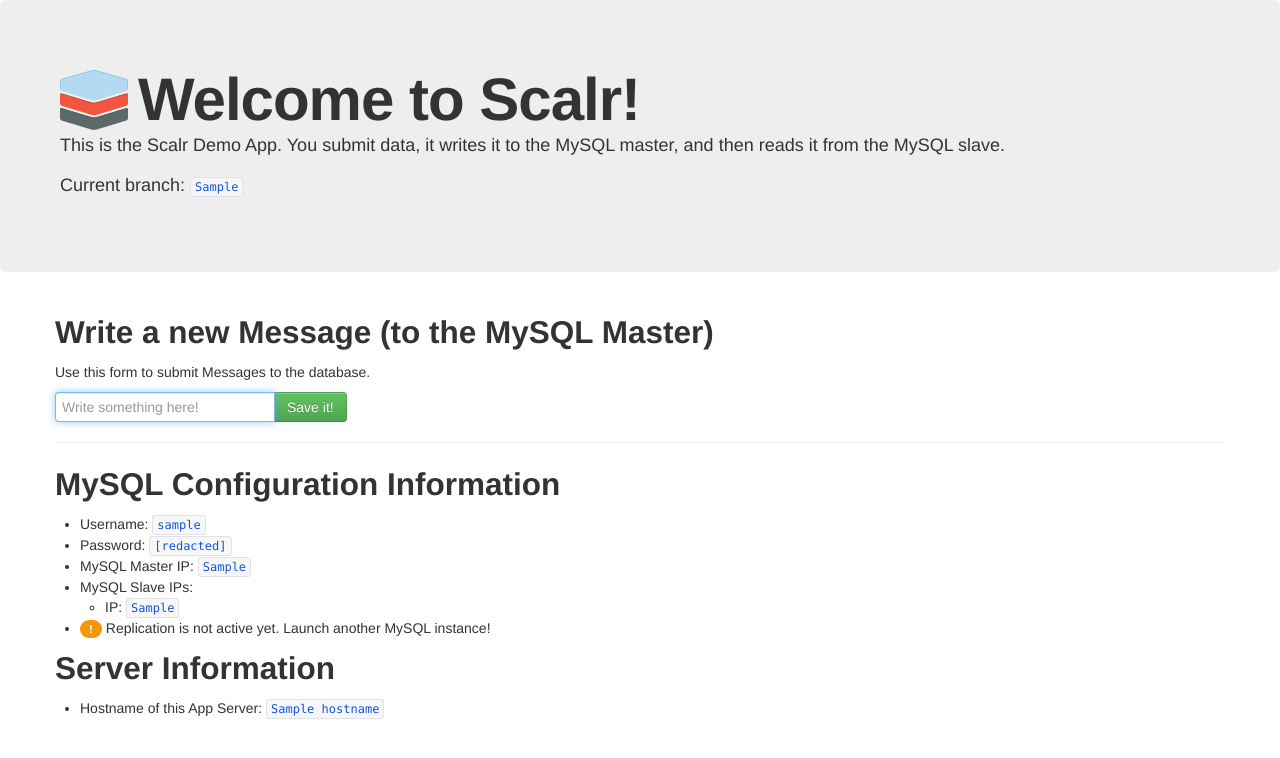
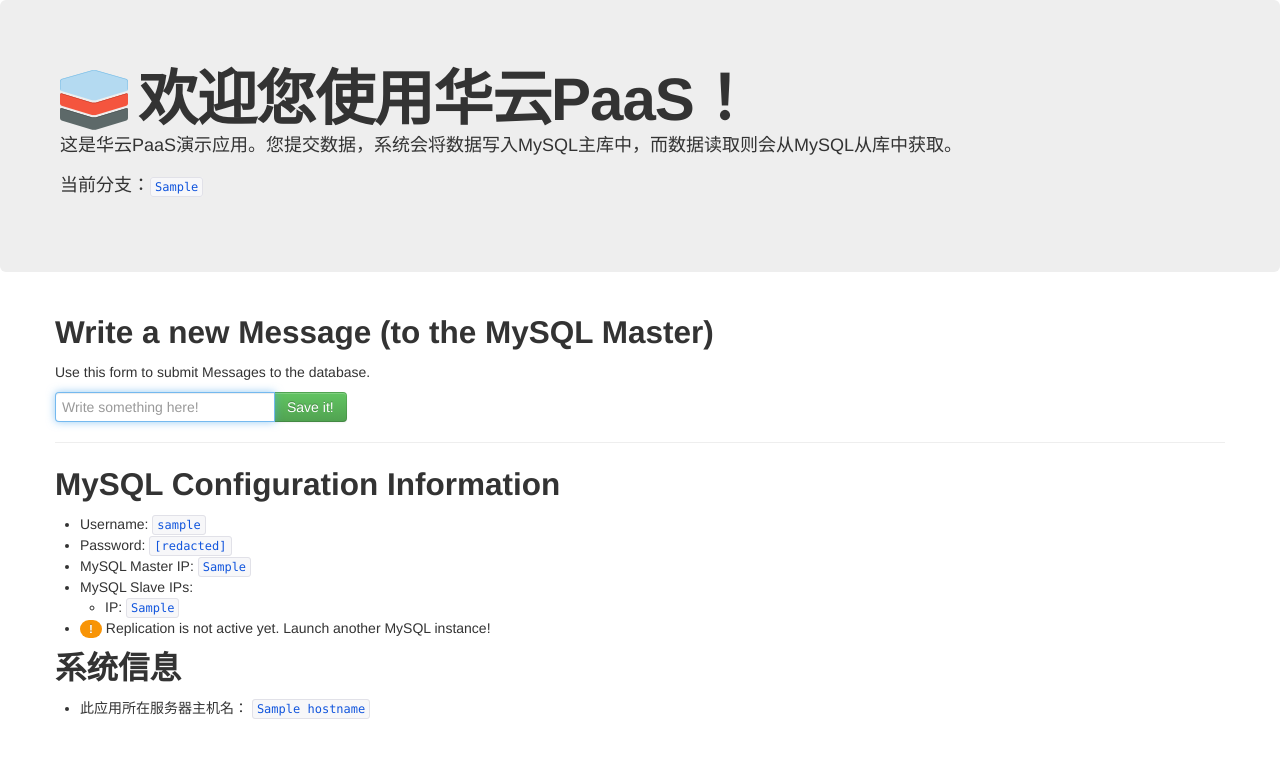
Before and after one commit to zhaming/3-tier-app, a Flask app: template app/scalr/templates/form.html in a window 1280 px wide. Shown: the top 758 px of the page. Run offline with Flask 2, Linux system fonts and the light colour scheme; the template is opened without the code that fills it: most values are stand-ins (such as "Sample title", 1, 10 or a date in 2020); parts of the project's set-up code (start-up, migrations or seed data) failed here and were passed over.

Commit message:
update by zham

```diff
--- a/app/scalr/templates/base.html
+++ b/app/scalr/templates/base.html
@@ -1,7 +1,7 @@
 <!DOCTYPE html>
 <html lang="en">
     <head>
-        <title>Scalr Demo App</title>
+        <title>华云PaaS演示应用</title>
         <link type="text/css" href="/static/css/bootstrap.css" rel="stylesheet">
         <link type="text/css" href="/static/css/bootstrap-responsive.css" rel="stylesheet">
         <link type="image/x-icon" href="/static/img/favicon.ico" rel="shortcut icon" />
@@ -11,10 +11,9 @@
     <body>
         <div class="hero-unit">
            <img src="/static/img/scalr-logo.png" alt="Scalr Logo" class="pull-left"/>
-           <h1>Welcome to Scalr!</h1>
-           <p>This is the Scalr Demo App. You submit data, it writes it to the MySQL master, and then
-              reads it from the MySQL slave.</p>
-           <p>Current branch: <code>{{ git_branch }}</code></p>
+           <h1>欢迎您使用华云PaaS！</h1>
+           <p>这是华云PaaS演示应用。您提交数据，系统会将数据写入MySQL主库中，而数据读取则会从MySQL从库中获取。</p>
+           <p>当前分支：<code>{{ git_branch }}</code></p>
         </div>
         {% for category, message in get_flashed_messages(with_categories=true) %}
           <div class="alert {% if category %}alert-{{ category }}{% endif %}">
@@ -37,9 +36,9 @@
 
             {% block info %}
             {% endblock %}
-            <h2>Server Information</h2>
+            <h2>系统信息</h2>
             <ul>
-                <li>Hostname of this App Server: <code>{{ hostname }}</code></li>
+                <li>此应用所在服务器主机名： <code>{{ hostname }}</code></li>
             </ul>
 
         </div>
```
Also changed, not shown: 1 other file.
